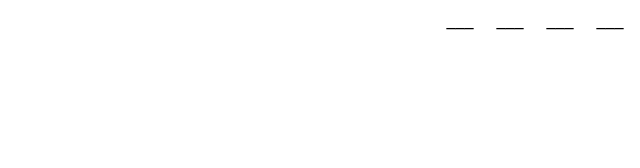
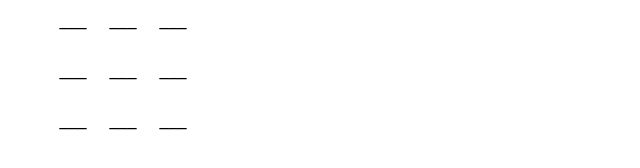
Before and after one commit to Kianggg/tictactoe, a plain HTML site: page index.html in a window 1280 px wide. Shown: the whole page, without its empty margins (0-640 px from the left). Drawn offline with nearby package versions, Linux system fonts and the light colour scheme.

Commit message:
Display grid, not straight line
Also center it

```diff
--- a/index.html
+++ b/index.html
@@ -2,7 +2,7 @@
   <script src="https://code.jquery.com/jquery-3.6.3.js"></script>
   <style type="text/css">
     body {text-align:center; vertical-align:middle; font-size:large; font-family: Verdana, sans-serif;}
-    ul {list-style:none}
+    ul {list-style:none; display:grid; magrin-left:auto; margin-right:auto;}
     row {display:inline-flex;}
     li {height:50px; width:50px; border: 1px solid #xFFFFFF}
   </style>
```
